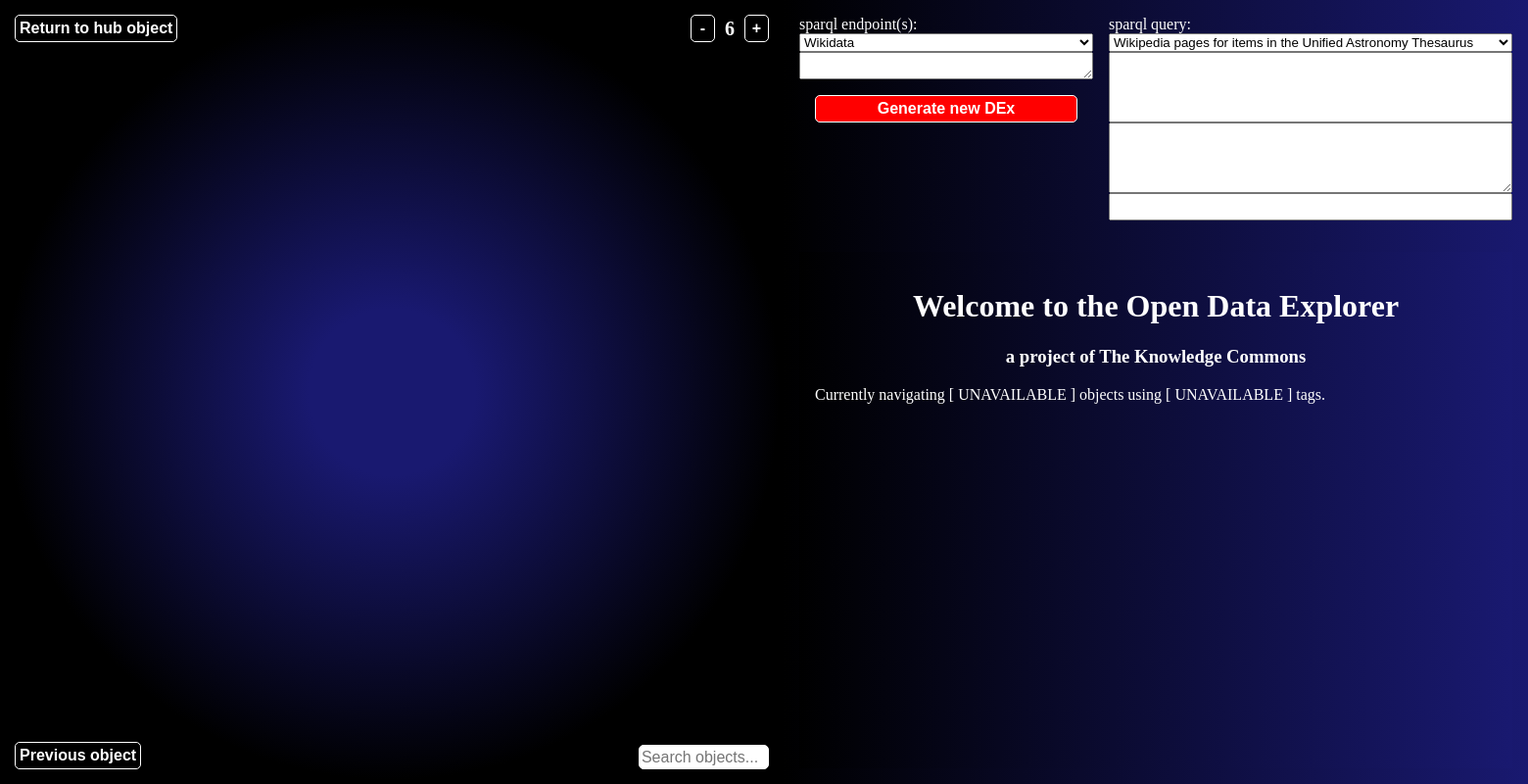
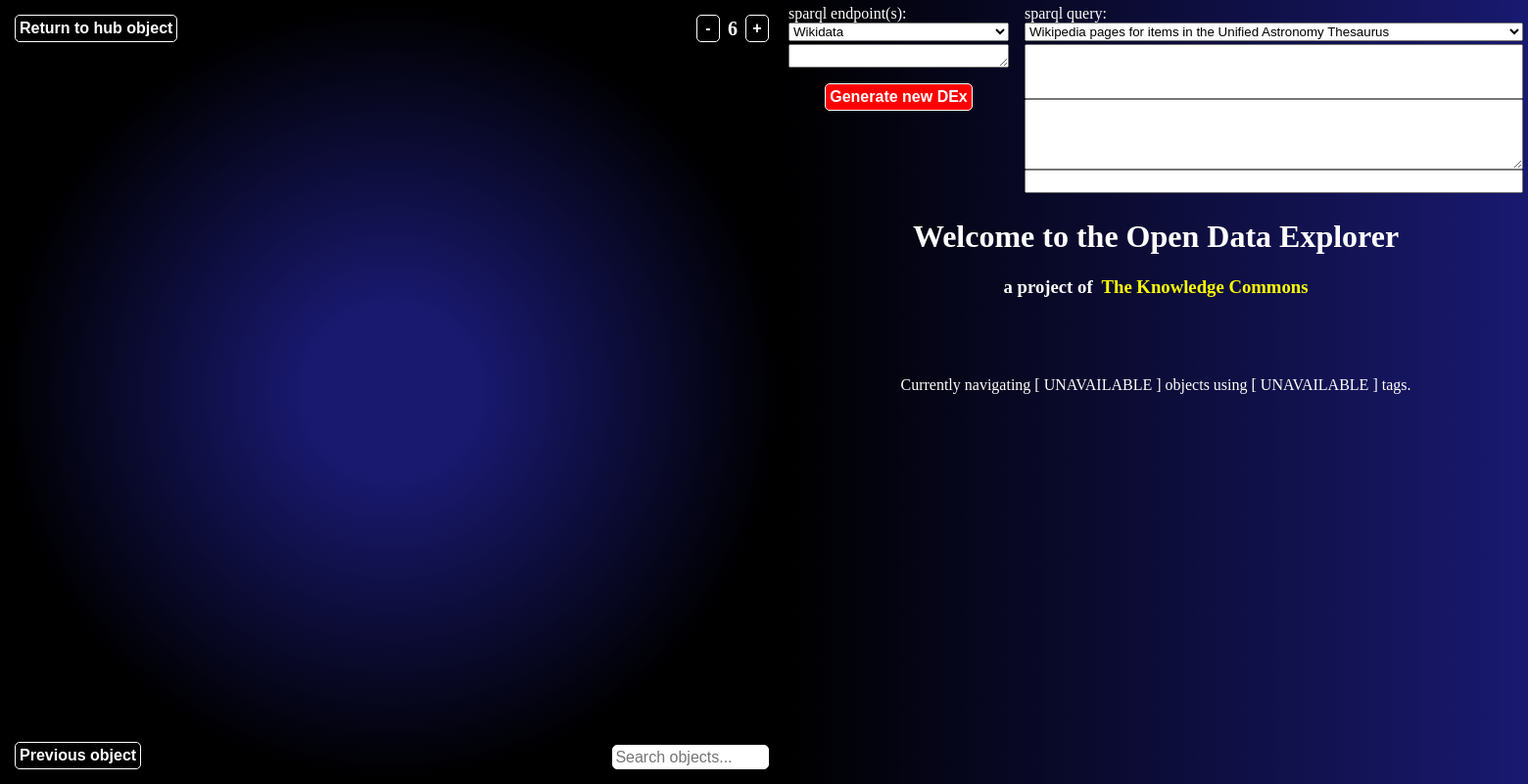
Before and after one commit to shellybelle/OpenDataDEx, a Flask app: page / in a window 1560 px wide. Shown: the whole page at 98% size. Run offline with Flask 3, Linux system fonts and the light colour scheme; some libraries are stand-ins or nearby versions.

Commit message:
style fixes

```diff
--- /dev/null
+++ b/frontend/static/pages.css
@@ -0,0 +1,26 @@
+html,
+body {
+  height: 100%;
+  width: 100%;
+  margin: 0;
+}
+
+body {
+  background: linear-gradient(to right, black, midnightblue);
+  color: white;
+}
+
+a {
+  color: yellow;
+  text-decoration: none;
+}
+
+a:hover {
+  color: lightcyan;
+  font-weight: bold;
+}
+
+#page {
+  height: 100%;
+  width: 100%;
+}
--- a/frontend/static/style.css
+++ b/frontend/static/style.css
@@ -2,61 +2,40 @@
   box-sizing: border-box;
 }
 
-html, body {
-  margin: 0;
+html,
+body {
   height: 100%;
   width: 100%;
+  margin: 0;
 }
 
-h1, img {
-  display: flex;
-  justify-content: center;
-  align-items: center;
+button {
+  border: 1px solid white;
+  border-radius: 5px;
+  font-size: 1rem;
+  font-weight: bold;
+  padding: 0.25em;
 }
 
-img {
-  max-height: 1.5em;
-  margin-left: 0.5em;
-  margin-right: 0.5em;
+button:enabled:hover,
+input:enabled:hover {
+  outline: 3px solid lightcyan;
 }
 
-h2 {
-  margin-top: 2rem;
-}
-
-h3 {
-  display: flex;
-  justify-content: center;
-  margin-top: 0;
+select {
+  margin-bottom: 3px;
 }
 
 textarea {
   width: 100%;
-  padding: 0.25rem;
+  padding: 0.25em;
   white-space: nowrap;
+  font-size: 0.75rem;
   margin: 0;
 }
 
 textarea[readonly] {
   color: silver;
-}
-
-p {
-  overflow-wrap: anywhere;
-}
-
-a {
-  color: red;
-  text-decoration: none;
-}
-
-a:hover {
-  color: lightcyan;
-  font-weight: bold;
-}
-
-button:enabled:hover {
-  border: 3px solid lightcyan !important;
 }
 
 #DEx {
@@ -67,111 +46,120 @@ button:enabled:hover {
 
 #cyto-container {
   position: relative;
-  flex: 1;
+  aspect-ratio: 1/1;
+  flex-shrink: 0;
+  background: radial-gradient(circle at center, midnightblue, midnightblue 15%, black 70%, black);
+  color: white;
 }
 
 #cyto-container button {
+  position: absolute;
+  z-index: 10;
   background: transparent;
-  border: 1px solid white;
-  border-radius: 5px;
   color: white;
-  align-items: center;
-  justify-content: center;
-  font-size: 1rem;
-  font-weight: bold;
-  padding: 0.25rem;
+}
+
+#cyto {
+  height: 100%;
+  width: 100%;
+  position: absolute;
+  top: 0px;
+  left: 0px;
 }
 
 #hub-btn {
-  position: absolute;
   top: 15px;
   left: 15px;
-  z-index: 10;
-}
-
-#back-btn {
-  position: absolute;
-  bottom: 15px;
-  left: 15px;
-  z-index: 10;
-}
-
-#label-search {
-  position:absolute;
-  bottom: 15px;
-  right: 15px;
-  z-index: 10;
-  width: 15ch;
-  font-size: 1rem;
-  padding: 0.15rem;
-  border: 1px solid white;
-  border-radius: 5px;
-}
-
-#label-search:hover {
-  border: 3px solid lightcyan;
 }
 
 #related-count-controls {
   position: absolute;
-  display: flex;
+  z-index: 9;
   top: 15px;
   right: 15px;
-  background: transparent;
-  color: white;
+  display: flex;
   align-items: center;
+  justify-content: center;
+  gap: 0.5rem;
   font-size: 1.25rem;
   font-weight: bold;
-  gap: 10px;
-  z-index: 10;
 }
 
 #related-count-controls button {
-  width: 25px;
+  position: relative;
+  width: 1.5em;
 }
 
-#cyto {
-  aspect-ratio: 1/1;
-  width: 100%;
-  height: 100%;
-  background: radial-gradient(circle at center, midnightblue, midnightblue 15%, black 70%, black);
+#back-btn {
+  bottom: 15px;
+  left: 15px;
+}
+
+#label-search {
+  position: absolute;
+  z-index: 10;
+  bottom: 15px;
+  right: 15px;
+  border: 1px solid white;
+  border-radius: 5px;
+  font-size: 1rem;
+  padding: 0.15em;
+  width: 10em;
 }
 
 #info-pane {
+  flex: 1;
+  background: linear-gradient(to right, black, midnightblue);
+  color: white;
   display: flex;
-  flex: 1;
   flex-direction: column;
-  height: 100%;
+  min-width: 30rem;
+  overflow: auto;
 }
 
-#obj-display {
-  flex: 1;
-  border: none;
+#query-box {
+  max-width: 100%;
+  gap: 1rem;
+  padding: 5px;
+  display: flex;
+  overflow: visible;
 }
 
-#query-columns {
+#query-box label {
+  display: block;
+}
+
+#query-left, #query-right {
+  flex-direction: column;
   display: flex;
-  gap: 1rem;
+  min-width: 0;
 }
 
 #query-left {
-  display: flex;
-  flex: 0 0 300px;
-  flex-direction: column;
+  min-width: 30%;
+}
+
+#endpoint-editor {
+  height: 1.5rem;
+}
+
+#generate-btn {
+  background-color: red;
+  color: white;
+  margin-top: 1rem;
+  align-self: center;
+}
+
+#generate-btn:disabled {
+  opacity: 0.35;
 }
 
 #query-right {
-  display: flex;
   flex: 1;
-  flex-direction: column
-}
-
-#endpoint-editor {
-  height: 1.75rem;
 }
 
 #query-construct {
-  height: 4.5rem;
+  height: 3.5rem;
   resize: none;
 }
 
@@ -181,40 +169,12 @@ button:enabled:hover {
 }
 
 #query-limit {
-  height: 1.75rem;
+  height: 1.5rem;
   resize: none;
 }
 
-#generate-btn {
-  margin: 1rem;
-  background-color: red;
-  color: white;
-  border: 1px solid white;
-  padding: 0.25rem;
-  font-size: 1rem;
-  font-weight: bold;
-  border-radius: 5px;
-  opacity: 1;
+#obj-display {
+  flex: 1;
+  border: none;
+  overflow: visible;
 }
-
-#generate-btn:disabled {
-  opacity: 0.35;
-}
-
-.DEx-right {
-  background-attachment: fixed;
-  padding: 1rem;
-  background: linear-gradient(to right, black, midnightblue);
-  color: white;
-}
-
-.side-by-side {
-  display: flex;
-  gap: 2rem;
-  align-items: flex-start;
-}
-
-.side-by-side > div {
-  flex: 1;
-  min-width: 0;
-}
--- /dev/null
+++ b/frontend/static/welcome.css
@@ -0,0 +1,11 @@
+h1, h3, p {
+  text-align: center;
+}
+
+a {
+  margin-left: 0.225em;
+}
+
+h3 {
+  margin-bottom: 5rem;
+}
--- a/frontend/template/index.html
+++ b/frontend/template/index.html
@@ -22,8 +22,7 @@
         <input id="label-search" type="text" placeholder="Search objects...">
       </div>
       <div id="info-pane">
-        <div id="query-box" class="DEx-right">
-          <div id="query-columns">
+        <div id="query-box">
           <div id="query-left">
             <label for="endpoint-select">sparql endpoint(s):</label>
             <select id="endpoint-select">
@@ -46,8 +45,7 @@
             <textarea id="query-limit" spellcheck="false" readonly></textarea>
           </div>
         </div>
-        </div>
-        <iframe id="obj-display" class="DEx-right"></iframe>
+        <iframe id="obj-display"></iframe>
       </div>
     </div>
   </body>
--- a/frontend/template/welcome.html
+++ b/frontend/template/welcome.html
@@ -3,16 +3,17 @@
   <head>
     <meta charset="UTF-8">
     <title>Welcome</title>
-  <link rel="stylesheet" href="{{url_for('static', filename='style.css')}}">
+    <link rel="stylesheet" href="{{url_for('static', filename='pages.css')}}">
+    <link rel="stylesheet" href="{{url_for('static', filename='welcome.css')}}">
     <script src="{{url_for('static', filename='welcome.js')}}" type="module"></script>
   </head>
-<body class="DEx-right">
-  <div id="welcome-container">
+  <body>
+    <div id="page">
       <h1>
         Welcome to the Open Data Explorer
       </h1>
       <h3>
-      a project of The Knowledge Commons
+        a project of <a href="theknowledgecommons.org">The Knowledge Commons</a>
       </h3>
       <p>
         Currently navigating [
```
Also changed, not shown: frontend/static/tags.css (added, +17 -0 lines), frontend/template/tags.html (+5 -2 lines). Lines whose indentation alone changed are shown as unchanged.
